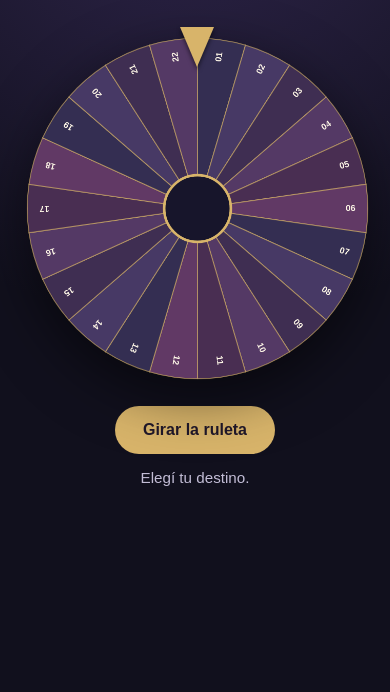
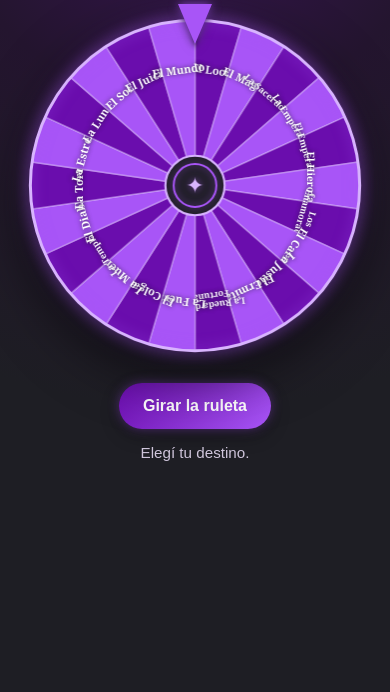
Before and after one commit to Fjavier1407/ruleta-22-opciones, a plain HTML site: page index.html in a window 390 px wide. Shown: the part 152-844 px from the top of the page. Drawn offline with Linux system fonts and the light colour scheme.

Commit message:
aplicada nueva paleta de colores al proyecto

```diff
--- a/script.js
+++ b/script.js
@@ -1,115 +1,333 @@
+"use strict";
+
 const arcanos = [
-  'El Loco', 'El Mago', 'La Sacerdotisa', 'La Emperatriz', 'El Emperador',
-  'El Hierofante', 'Los Enamorados', 'El Carro', 'La Justicia', 'El Ermitaño',
-  'La Rueda de la Fortuna', 'La Fuerza', 'El Colgado', 'La Muerte',
-  'La Templanza', 'El Diablo', 'La Torre', 'La Estrella', 'La Luna',
-  'El Sol', 'El Juicio', 'El Mundo'
+  "El Loco",
+  "El Mago",
+  "La Sacerdotisa",
+  "La Emperatriz",
+  "El Emperador",
+  "El Hierofante",
+  "Los Enamorados",
+  "El Carro",
+  "La Justicia",
+  "El Ermitaño",
+  "La Rueda de la Fortuna",
+  "La Fuerza",
+  "El Colgado",
+  "La Muerte",
+  "La Templanza",
+  "El Diablo",
+  "La Torre",
+  "La Estrella",
+  "La Luna",
+  "El Sol",
+  "El Juicio",
+  "El Mundo"
 ];
 
-const canvas = document.getElementById('wheel');
-const ctx = canvas.getContext('2d');
-const spinButton = document.getElementById('spinButton');
-const status = document.getElementById('status');
-const resultCard = document.getElementById('resultCard');
-const resultName = document.getElementById('resultName');
-const resultNumber = document.getElementById('resultNumber');
-const pdfButton = document.getElementById('pdfButton');
+const colors = [
+  "#6A0DAD",
+  "#A855F7",
+  "#6A0DAD",
+  "#A855F7",
+  "#6A0DAD",
+  "#A855F7",
+  "#6A0DAD",
+  "#A855F7",
+  "#6A0DAD",
+  "#A855F7",
+  "#6A0DAD",
+  "#A855F7",
+  "#6A0DAD",
+  "#A855F7",
+  "#6A0DAD",
+  "#A855F7",
+  "#6A0DAD",
+  "#A855F7",
+  "#6A0DAD",
+  "#A855F7",
+  "#6A0DAD",
+  "#A855F7"
+];
 
-const center = canvas.width / 2;
-const radius = center - 18;
-const segmentAngle = (Math.PI * 2) / arcanos.length;
+const lightColor = "#D8B4FE";
+const darkColor = "#1E1E24";
+const textColor = "#FAF7FF";
+
+const canvas = document.getElementById("wheel");
+const ctx = canvas.getContext("2d");
+
+const spinButton = document.getElementById("spinButton");
+const status = document.getElementById("status");
+const resultCard = document.getElementById("resultCard");
+const resultName = document.getElementById("resultName");
+const resultNumber = document.getElementById("resultNumber");
+const pdfButton = document.getElementById("pdfButton");
+
+const total = arcanos.length;
+const slice = (Math.PI * 2) / total;
+
 let rotation = 0;
 let spinning = false;
 
+function resizeCanvas() {
+  const rect = canvas.getBoundingClientRect();
+  const size = Math.max(1, Math.round(rect.width));
+  const dpr = window.devicePixelRatio || 1;
+
+  canvas.width = size * dpr;
+  canvas.height = size * dpr;
+
+  ctx.setTransform(dpr, 0, 0, dpr, 0, 0);
+  drawWheel();
+}
+
 function drawWheel() {
-  ctx.clearRect(0, 0, canvas.width, canvas.height);
+  const width = canvas.clientWidth;
+  const height = canvas.clientHeight;
+  const size = Math.min(width, height);
+
+  if (!size) {
+    return;
+  }
+
+  const cx = width / 2;
+  const cy = height / 2;
+  const radius = size * 0.46;
+
+  ctx.clearRect(0, 0, width, height);
+
   ctx.save();
-  ctx.translate(center, center);
+  ctx.translate(cx, cy);
   ctx.rotate(rotation);
 
-  for (let i = 0; i < arcanos.length; i += 1) {
-    const start = -Math.PI / 2 + i * segmentAngle;
-    const end = start + segmentAngle;
-    const hue = 250 + (i % 6) * 9;
+  for (let i = 0; i < total; i++) {
+    const start = -Math.PI / 2 + i * slice;
+    const end = start + slice;
 
     ctx.beginPath();
     ctx.moveTo(0, 0);
     ctx.arc(0, 0, radius, start, end);
     ctx.closePath();
-    ctx.fillStyle = `hsl(${hue}, 28%, ${i % 2 === 0 ? 25 : 31}%)`;
+
+    ctx.fillStyle = colors[i];
     ctx.fill();
-    ctx.strokeStyle = '#d8b46a99';
-    ctx.lineWidth = 2;
+
+    ctx.strokeStyle = "#D8B4FE88";
+    ctx.lineWidth = 1.5;
     ctx.stroke();
 
+    const mid = start + slice / 2;
+    const textRadius = radius * 0.70;
+
     ctx.save();
-    ctx.rotate(start + segmentAngle / 2);
-    ctx.textAlign = 'right';
-    ctx.textBaseline = 'middle';
-    ctx.fillStyle = '#fff8e8';
-    ctx.font = 'bold 17px Arial';
-    ctx.fillText(String(i + 1).padStart(2, '0'), radius - 24, 0);
+    ctx.translate(
+      Math.cos(mid) * textRadius,
+      Math.sin(mid) * textRadius
+    );
+    ctx.rotate(mid + Math.PI / 2);
+
+    const name = arcanos[i];
+    const maxWidth = radius * 0.42;
+
+    let fontSize = Math.max(11, Math.min(17, size * 0.025));
+    ctx.font = "700 " + fontSize + "px Georgia, serif";
+
+    while (
+      ctx.measureText(name).width > maxWidth &&
+      fontSize > 9
+    ) {
+      fontSize -= 1;
+      ctx.font = "700 " + fontSize + "px Georgia, serif";
+    }
+
+    ctx.textAlign = "center";
+    ctx.textBaseline = "middle";
+    ctx.fillStyle = i % 2 === 0 ? textColor : "#FFFFFF";
+
+    ctx.shadowColor = "#1E1E24CC";
+    ctx.shadowBlur = 4;
+
+    drawWrappedText(name, 0, 0, maxWidth, fontSize * 1.05);
+
     ctx.restore();
   }
 
+  ctx.restore();
+
+  // Borde exterior
   ctx.beginPath();
-  ctx.arc(0, 0, 65, 0, Math.PI * 2);
-  ctx.fillStyle = '#17152b';
+  ctx.arc(cx, cy, radius, 0, Math.PI * 2);
+  ctx.strokeStyle = lightColor;
+  ctx.lineWidth = Math.max(3, size * 0.008);
+  ctx.shadowColor = "#A855F7AA";
+  ctx.shadowBlur = 14;
+  ctx.stroke();
+  ctx.shadowBlur = 0;
+
+  // Centro
+  const centerRadius = radius * 0.18;
+
+  ctx.beginPath();
+  ctx.arc(cx, cy, centerRadius, 0, Math.PI * 2);
+  ctx.fillStyle = darkColor;
   ctx.fill();
-  ctx.strokeStyle = '#d8b46a';
-  ctx.lineWidth = 5;
+
+  ctx.strokeStyle = lightColor;
+  ctx.lineWidth = Math.max(2, size * 0.006);
   ctx.stroke();
+
+  ctx.beginPath();
+  ctx.arc(cx, cy, centerRadius * 0.72, 0, Math.PI * 2);
+  ctx.strokeStyle = "#A855F7";
+  ctx.lineWidth = Math.max(2, size * 0.004);
+  ctx.shadowColor = "#A855F7CC";
+  ctx.shadowBlur = 10;
+  ctx.stroke();
+  ctx.shadowBlur = 0;
+
+  // Símbolo central
+  ctx.save();
+  ctx.translate(cx, cy);
+  ctx.fillStyle = lightColor;
+  ctx.strokeStyle = lightColor;
+  ctx.lineWidth = Math.max(2, size * 0.004);
+  ctx.font = Math.max(22, size * 0.055) + "px Georgia, serif";
+  ctx.textAlign = "center";
+  ctx.textBaseline = "middle";
+  ctx.shadowColor = "#A855F7CC";
+  ctx.shadowBlur = 10;
+  ctx.fillText("✦", 0, 1);
   ctx.restore();
 }
 
-function chooseArcano() {
-  return Math.floor(Math.random() * arcanos.length);
+function drawWrappedText(text, x, y, maxWidth, lineHeight) {
+  const words = text.split(" ");
+  const lines = [];
+  let current = "";
+
+  words.forEach(function(word) {
+    const test = current ? current + " " + word : word;
+
+    if (ctx.measureText(test).width <= maxWidth) {
+      current = test;
+    } else {
+      if (current) {
+        lines.push(current);
+      }
+      current = word;
+    }
+  });
+
+  if (current) {
+    lines.push(current);
+  }
+
+  const startY = y - ((lines.length - 1) * lineHeight) / 2;
+
+  lines.forEach(function(line, index) {
+    ctx.fillText(line, x, startY + index * lineHeight);
+  });
 }
 
-function showResult(index) {
-  const fileName = `pdf/opcion-${String(index + 1).padStart(2, '0')}.pdf`;
-  resultName.textContent = arcanos[index];
-  resultNumber.textContent = `Arcano ${index + 1} de 22`;
-  pdfButton.href = fileName;
-  pdfButton.setAttribute('download', fileName.split('/').pop());
-  resultCard.classList.remove('hidden');
-  status.textContent = 'Tu camino ha sido revelado.';
+function getSelectedIndex() {
+  const normalized =
+    ((-rotation % (Math.PI * 2)) + Math.PI * 2) %
+    (Math.PI * 2);
+
+  return Math.floor(normalized / slice) % total;
 }
 
-function spin() {
-  if (spinning) return;
+function spinWheel() {
+  if (spinning) {
+    return;
+  }
+
   spinning = true;
   spinButton.disabled = true;
-  resultCard.classList.add('hidden');
-  status.textContent = 'La ruleta está girando...';
+  resultCard.classList.add("hidden");
+  status.textContent = "La ruleta está girando...";
 
-  const selectedIndex = chooseArcano();
-  const targetCenter = -Math.PI / 2 + (selectedIndex + 0.5) * segmentAngle;
-  const desiredRotation = -targetCenter - Math.PI / 2;
-  const extraTurns = (5 + Math.floor(Math.random() * 3)) * Math.PI * 2;
+  const selectedIndex = Math.floor(Math.random() * total);
+
+  const targetAngle =
+    -selectedIndex * slice -
+    slice / 2;
+
+  const current =
+    rotation % (Math.PI * 2);
+
+  const normalizedCurrent =
+    current < 0 ? current + Math.PI * 2 : current;
+
+  let delta = targetAngle - normalizedCurrent;
+
+  while (delta < 0) {
+    delta += Math.PI * 2;
+  }
+
+  const extraTurns = 6 + Math.floor(Math.random() * 3);
+  const finalRotation =
+    rotation +
+    delta +
+    extraTurns * Math.PI * 2;
+
   const startRotation = rotation;
-  const endRotation = rotation + extraTurns + desiredRotation - rotation;
-  const duration = 4200;
+  const duration = 4800 + Math.random() * 700;
   const startTime = performance.now();
 
   function animate(now) {
-    const progress = Math.min((now - startTime) / duration, 1);
-    const eased = 1 - Math.pow(1 - progress, 4);
-    rotation = startRotation + (endRotation - startRotation) * eased;
+    const elapsed = now - startTime;
+    const progress = Math.min(elapsed / duration, 1);
+
+    // Ease-out cúbico
+    const eased = 1 - Math.pow(1 - progress, 3);
+
+    rotation =
+      startRotation +
+      (finalRotation - startRotation) * eased;
+
     drawWheel();
 
     if (progress < 1) {
       requestAnimationFrame(animate);
     } else {
-      rotation %= Math.PI * 2;
+      rotation = finalRotation;
+      drawWheel();
+      showResult(selectedIndex);
       spinning = false;
       spinButton.disabled = false;
-      showResult(selectedIndex);
     }
   }
 
   requestAnimationFrame(animate);
 }
 
-spinButton.addEventListener('click', spin);
-drawWheel();
+function showResult(index) {
+  const number = index + 1;
+  const pdfNumber = String(number).padStart(2, "0");
+
+  resultName.textContent = arcanos[index];
+  resultNumber.textContent = "Arcano " + number;
+
+  pdfButton.href = "pdf/opcion-" + pdfNumber + ".pdf";
+  pdfButton.setAttribute("download", "Arcano-" + pdfNumber + ".pdf");
+
+  resultCard.classList.remove("hidden");
+  status.textContent = "Tu Arcano ha sido elegido.";
+}
+
+spinButton.addEventListener("click", spinWheel);
+
+window.addEventListener("resize", resizeCanvas);
+
+window.addEventListener("load", function() {
+  resizeCanvas();
+
+  // Mantiene la barra del navegador alineada con la nueva identidad visual.
+  const themeColor = document.querySelector('meta[name="theme-color"]');
+
+  if (themeColor) {
+    themeColor.setAttribute("content", "#1E1E24");
+  }
+});
--- a/style.css
+++ b/style.css
@@ -1,20 +1,42 @@
 :root {
-  --background: #11101d;
-  --panel: #1c1a30;
-  --text: #f7f3ff;
-  --muted: #c3bdd6;
-  --accent: #d8b46a;
-  --accent-dark: #a77e36;
+  --violet-intense: #6A0DAD;
+  --violet-bright: #A855F7;
+  --violet-light: #D8B4FE;
+  --graphite: #1E1E24;
+
+  --background: #1E1E24;
+  --panel: #15151A;
+  --panel-light: #21182B;
+
+  --text: #FAF7FF;
+  --muted: #CFC5DB;
+
+  --accent: #A855F7;
+  --accent-dark: #6A0DAD;
+  --accent-light: #D8B4FE;
 }
 
-* { box-sizing: border-box; }
+* {
+  box-sizing: border-box;
+}
+
+html {
+  min-height: 100%;
+  background: var(--graphite);
+}
 
 body {
   margin: 0;
   min-height: 100vh;
-  background: radial-gradient(circle at top, #30264d 0%, var(--background) 55%);
+  background:
+    radial-gradient(
+      circle at 50% 0%,
+      #3B1558 0%,
+      #24152F 30%,
+      var(--graphite) 65%
+    );
   color: var(--text);
-  font-family: Georgia, 'Times New Roman', serif;
+  font-family: Georgia, "Times New Roman", serif;
 }
 
 .app {
@@ -26,12 +48,27 @@ body {
 
 .eyebrow {
   margin: 0 0 8px;
-  color: var(--accent);
+  color: var(--violet-light);
   font: 700 0.75rem/1.2 Arial, sans-serif;
   letter-spacing: 0.18em;
+  text-shadow: 0 0 12px #A855F766;
 }
 
-h1 { margin: 0; font-size: clamp(2.2rem, 8vw, 4.4rem); }
+h1 {
+  margin: 0;
+  font-size: clamp(2.2rem, 8vw, 4.4rem);
+  line-height: 1.05;
+  background: linear-gradient(
+    135deg,
+    var(--violet-light),
+    var(--violet-bright)
+  );
+  -webkit-background-clip: text;
+  background-clip: text;
+  color: transparent;
+  text-shadow: 0 0 30px #A855F733;
+}
+
 .subtitle {
   max-width: 560px;
   margin: 12px auto 24px;
@@ -40,8 +77,21 @@ h1 { margin: 0; font-size: clamp(2.2rem, 8vw, 4.4rem); }
   line-height: 1.45;
 }
 
-.wheel-area { position: relative; width: min(92vw, 700px); margin: 0 auto 18px; }
-canvas { display: block; width: 100%; height: auto; filter: drop-shadow(0 18px 28px #0008); }
+.wheel-area {
+  position: relative;
+  width: min(92vw, 700px);
+  margin: 0 auto 18px;
+}
+
+canvas {
+  display: block;
+  width: 100%;
+  height: auto;
+  filter:
+    drop-shadow(0 0 10px #A855F755)
+    drop-shadow(0 18px 28px #000000AA);
+}
+
 .pointer {
   position: absolute;
   z-index: 2;
@@ -52,12 +102,19 @@ canvas { display: block; width: 100%; height: auto; filter: drop-shadow(0 18px 2
   height: 0;
   border-left: 17px solid transparent;
   border-right: 17px solid transparent;
-  border-top: 40px solid var(--accent);
-  filter: drop-shadow(0 3px 2px #0008);
+  border-top: 40px solid var(--violet-bright);
+  filter:
+    drop-shadow(0 0 5px #A855F7CC)
+    drop-shadow(0 3px 2px #000000AA);
 }
 
-button, a { -webkit-tap-highlight-color: transparent; }
-.primary-button, .pdf-button {
+button,
+a {
+  -webkit-tap-highlight-color: transparent;
+}
+
+.primary-button,
+.pdf-button {
   display: inline-block;
   border: 0;
   border-radius: 999px;
@@ -65,22 +122,148 @@ button, a { -webkit-tap-highlight-color: transparent; }
   font: 700 1rem Arial, sans-serif;
   cursor: pointer;
   text-decoration: none;
+  transition:
+    transform 0.2s ease,
+    box-shadow 0.2s ease,
+    background 0.2s ease;
 }
-.primary-button { background: var(--accent); color: #20182a; }
-.primary-button:disabled { opacity: 0.5; cursor: not-allowed; }
-.pdf-button { background: #f3e7c9; color: #21192b; margin-top: 12px; }
-.status { min-height: 24px; color: var(--muted); font: 0.95rem Arial, sans-serif; }
+
+.primary-button {
+  background: linear-gradient(
+    135deg,
+    var(--violet-intense),
+    var(--violet-bright)
+  );
+  color: #FFFFFF;
+  box-shadow:
+    0 0 12px #A855F766,
+    0 6px 18px #00000066;
+}
+
+.primary-button:hover {
+  background: linear-gradient(
+    135deg,
+    #7D16C2,
+    #B96BFF
+  );
+  box-shadow:
+    0 0 20px #A855F799,
+    0 8px 24px #00000088;
+  transform: translateY(-2px);
+}
+
+.primary-button:active {
+  transform: translateY(0);
+  box-shadow:
+    0 0 10px #A855F755,
+    0 4px 12px #00000066;
+}
+
+.primary-button:disabled {
+  opacity: 0.5;
+  cursor: not-allowed;
+  transform: none;
+}
+
+.status {
+  min-height: 24px;
+  color: var(--muted);
+  font: 0.95rem Arial, sans-serif;
+}
+
 .result-card {
   margin: 22px auto 0;
   padding: 24px 18px 28px;
-  background: linear-gradient(145deg, #292342, var(--panel));
-  border: 1px solid #b99b5a66;
+  background:
+    linear-gradient(
+      145deg,
+      #29183A,
+      var(--panel)
+    );
+  border: 1px solid #A855F755;
   border-radius: 24px;
   max-width: 560px;
+  box-shadow:
+    0 0 25px #6A0DAD22,
+    0 14px 30px #00000066;
 }
-.result-label { margin: 0; color: var(--accent); font: 700 0.75rem Arial, sans-serif; letter-spacing: 0.16em; }
-.result-card h2 { margin: 12px 0 8px; font-size: clamp(1.7rem, 6vw, 2.7rem); }
-.result-number { margin: 0; color: var(--muted); font: 0.9rem Arial, sans-serif; }
-.hidden { display: none; }
 
-@media (prefers-reduced-motion: reduce) { * { scroll-behavior: auto; } }
+.result-label {
+  margin: 0;
+  color: var(--violet-light);
+  font: 700 0.75rem Arial, sans-serif;
+  letter-spacing: 0.16em;
+  text-shadow: 0 0 10px #D8B4FE55;
+}
+
+.result-card h2 {
+  margin: 12px 0 8px;
+  font-size: clamp(1.7rem, 6vw, 2.7rem);
+  color: var(--violet-light);
+  text-shadow: 0 0 15px #A855F755;
+}
+
+.result-number {
+  margin: 0;
+  color: var(--muted);
+  font: 0.9rem Arial, sans-serif;
+}
+
+.pdf-button {
+  margin-top: 12px;
+  background: var(--violet-light);
+  color: #24152F;
+  box-shadow:
+    0 0 12px #D8B4FE55,
+    0 5px 15px #00000055;
+}
+
+.pdf-button:hover {
+  background: #E5CEFF;
+  box-shadow:
+    0 0 18px #D8B4FE99,
+    0 7px 20px #00000066;
+  transform: translateY(-2px);
+}
+
+.pdf-button:active {
+  transform: translateY(0);
+}
+
+.hidden {
+  display: none;
+}
+
+button:focus-visible,
+a:focus-visible {
+  outline: 2px solid var(--violet-light);
+  outline-offset: 4px;
+}
+
+@media (prefers-reduced-motion: reduce) {
+  .primary-button,
+  .pdf-button {
+    transition: none;
+  }
+}
+
+@media (max-width: 480px) {
+  .app {
+    padding: 22px 14px 36px;
+  }
+
+  .subtitle {
+    margin-top: 10px;
+    margin-bottom: 20px;
+  }
+
+  .primary-button,
+  .pdf-button {
+    padding: 14px 24px;
+  }
+
+  .result-card {
+    padding: 22px 16px 24px;
+    border-radius: 20px;
+  }
+}
```
